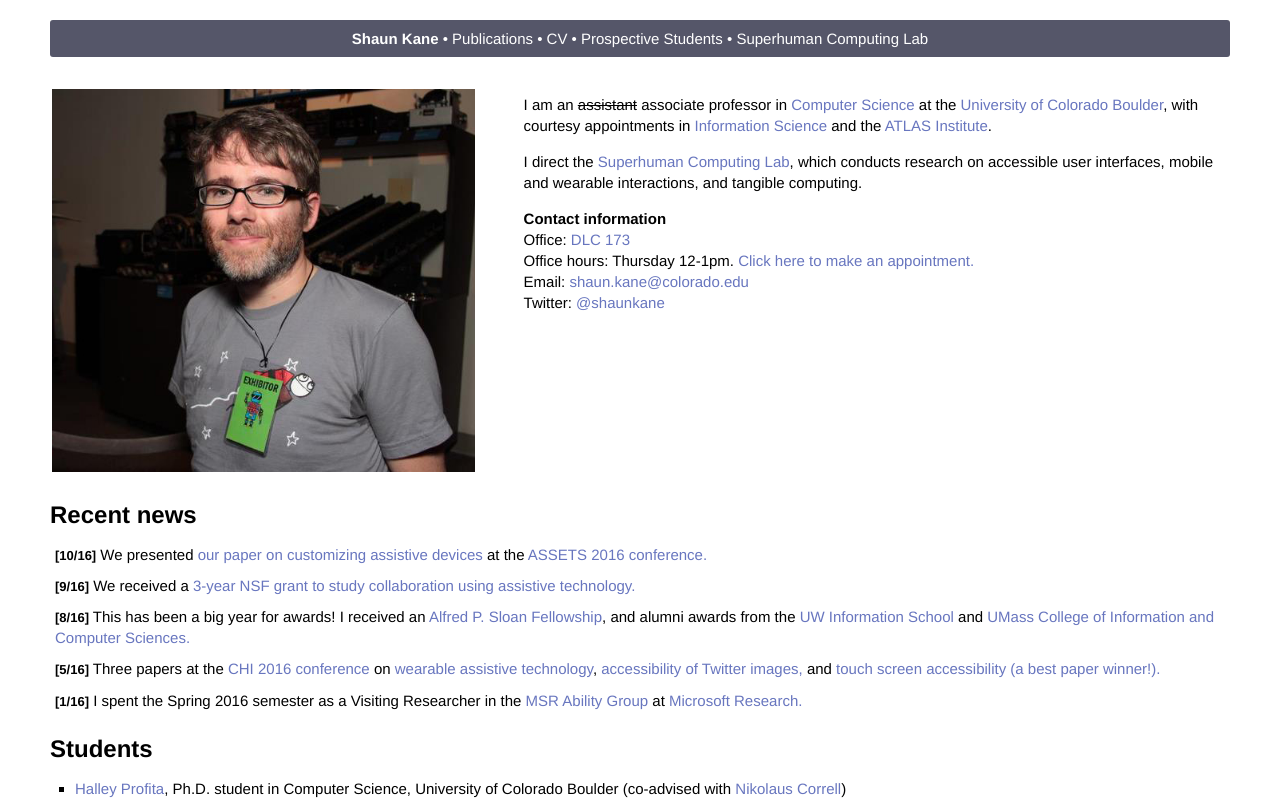
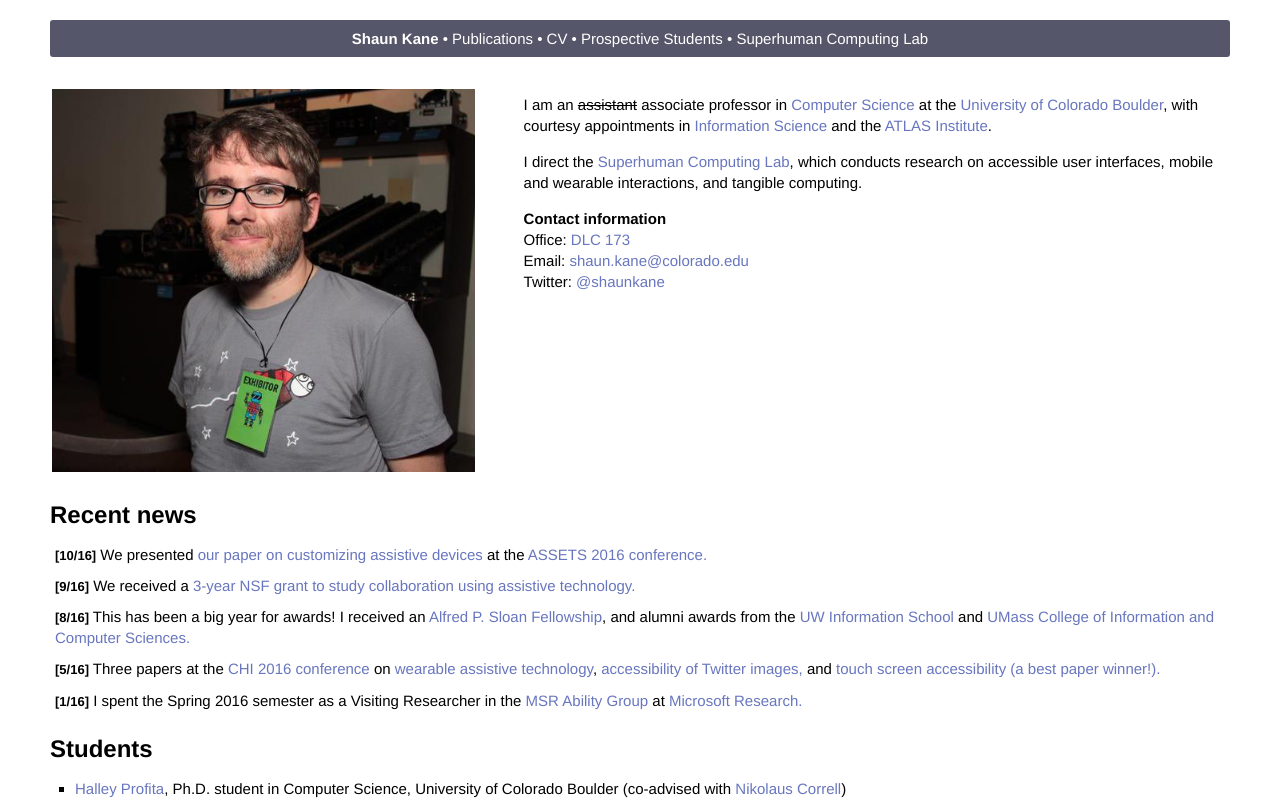
Before and after one commit to shaunkane/shaunkane.github.io, a plain HTML site: page index.html in a window 1280 px wide. Shown: the top 802 px of the page. Drawn offline with Linux system fonts and the light colour scheme.

Commit message:
no more office hours

```diff
--- a/index.html
+++ b/index.html
@@ -26,7 +26,6 @@
 
 							<p style="margin-bottom: 5px;"><strong>Contact information</strong><br>
 							Office: <a href="http://www.colorado.edu/campusmap/map.html?bldg=DLC">DLC 173</a><br>
-							Office hours: Thursday 12-1pm. <a href="https://calendar.google.com/calendar/selfsched?sstoken=UURZT3JTaDlUTzJtfGRlZmF1bHR8ZGQ4NWM4NjU0ZTY1ZDBhZmM5YjY5YWI1ODgxYzVmMTI">Click here to make an appointment.</a><br>
 							Email: <a href="mailto:shaun.kane@colorado.edu">shaun.kane@colorado.edu</a><br>
 							Twitter: <a href="http://twitter.com/shaunkane">@shaunkane</a></p>
 						</td>
```
